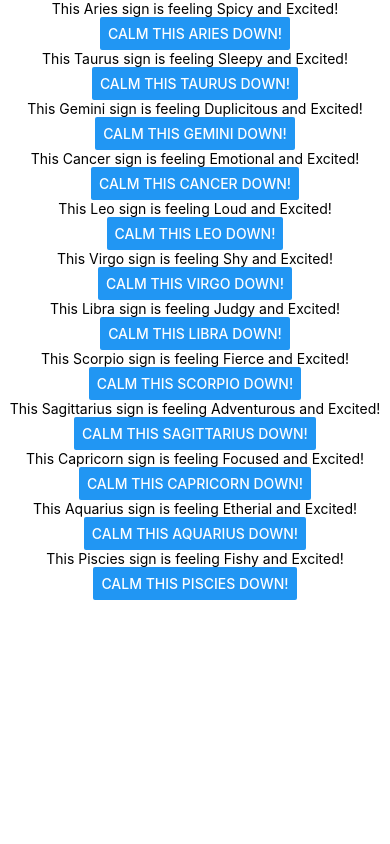
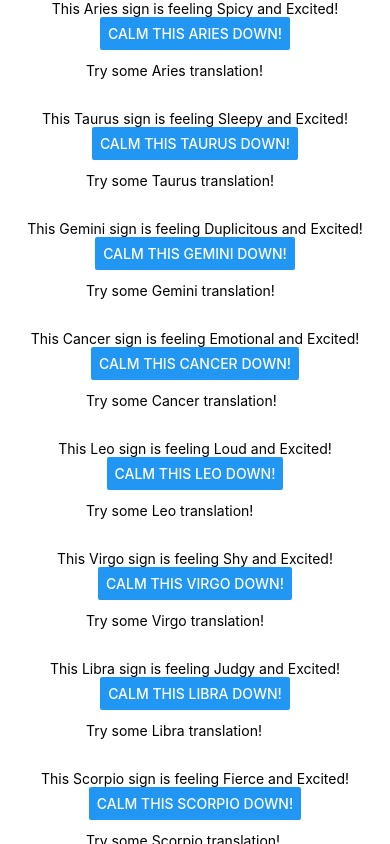
Before and after one commit to seanjones2848/react_native_practice, a React Native app in the folder Starter/: screen / in a window 390 px wide. Built offline with nearby package versions, Linux system fonts and the light colour scheme.

Commit message:
zodiac translations

```diff
--- a/Starter/App.js
+++ b/Starter/App.js
@@ -9,11 +9,18 @@ export default function App() {
     "Libra", "Scorpio", "Sagittarius", "Capricorn", "Aquarius", "Piscies"];
   const zodiac_attribute = ["Spicy", "Sleepy", "Duplicitous", "Emotional", "Loud", "Shy",
     "Judgy", "Fierce", "Adventurous", "Focused", "Etherial", "Fishy"];
+  const zodiac_emoji = ["♈️", "♉️", "♊️", "♋️", "♌️", "♍️", "♎️", "♏️",
+    "♐️", "♑️", "♒️", "♓️"]
+
 
   return (
     <ScrollView>
       {zodiac_signs.map((sign, index) => {
-        return <Zodiac sign={sign} attribute={zodiac_attribute[index]}/>
+        return <Zodiac
+          sign={sign}
+          attribute={zodiac_attribute[index]}
+          emoji={zodiac_emoji[index]}
+        />
       })}
     </ScrollView>
   );
--- a/Starter/components.js
+++ b/Starter/components.js
@@ -1,9 +1,11 @@
 import React, { useState } from 'react';
-import { Text, StyleSheet, View, Button } from 'react-native';
+import { Text, TextInput, StyleSheet, View, Button } from 'react-native';
 
 export function Zodiac(props) {
     const [isExcited, setIsExcited] = useState(true);
+    const [text, setText] = useState('');
     const excitedString = "Calm this " + props.sign + " down!";
+    const inputString = "Try some " + props.sign + " translation!";
     return (
         <View style={styles.container}>
             <Text>
@@ -16,6 +18,15 @@ export function Zodiac(props) {
                 disabled={!isExcited}
                 title={isExcited ? excitedString : "Thank you."}
             />
+            <TextInput
+                style={{height: 40}}
+                placeholder={inputString}
+                onChangeText={text => setText(text)}
+                defaultValue={text}
+            />
+            <Text style={{padding: 10, fontsize:42}}>
+                {text.split(' ').map((word) => word && props.emoji).join(' ')}
+            </Text>
         </View>
     )
 }
```
